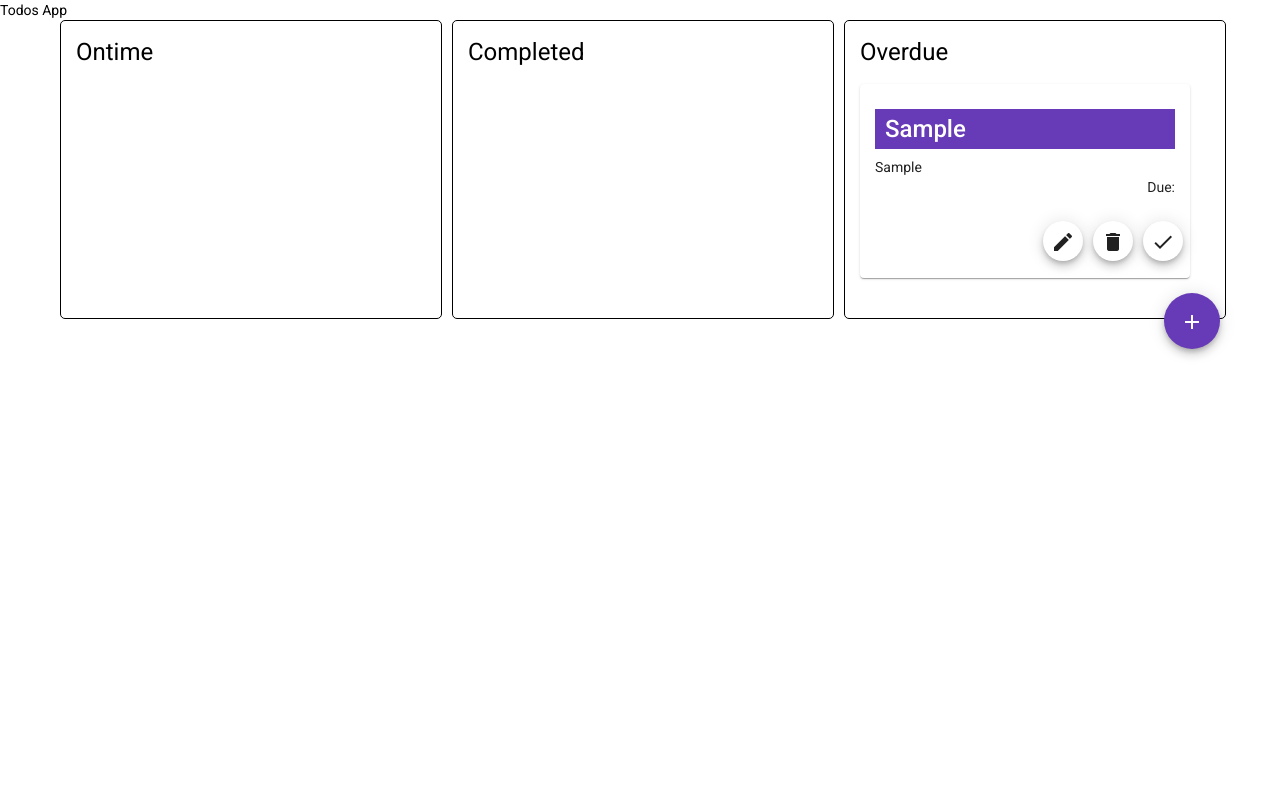
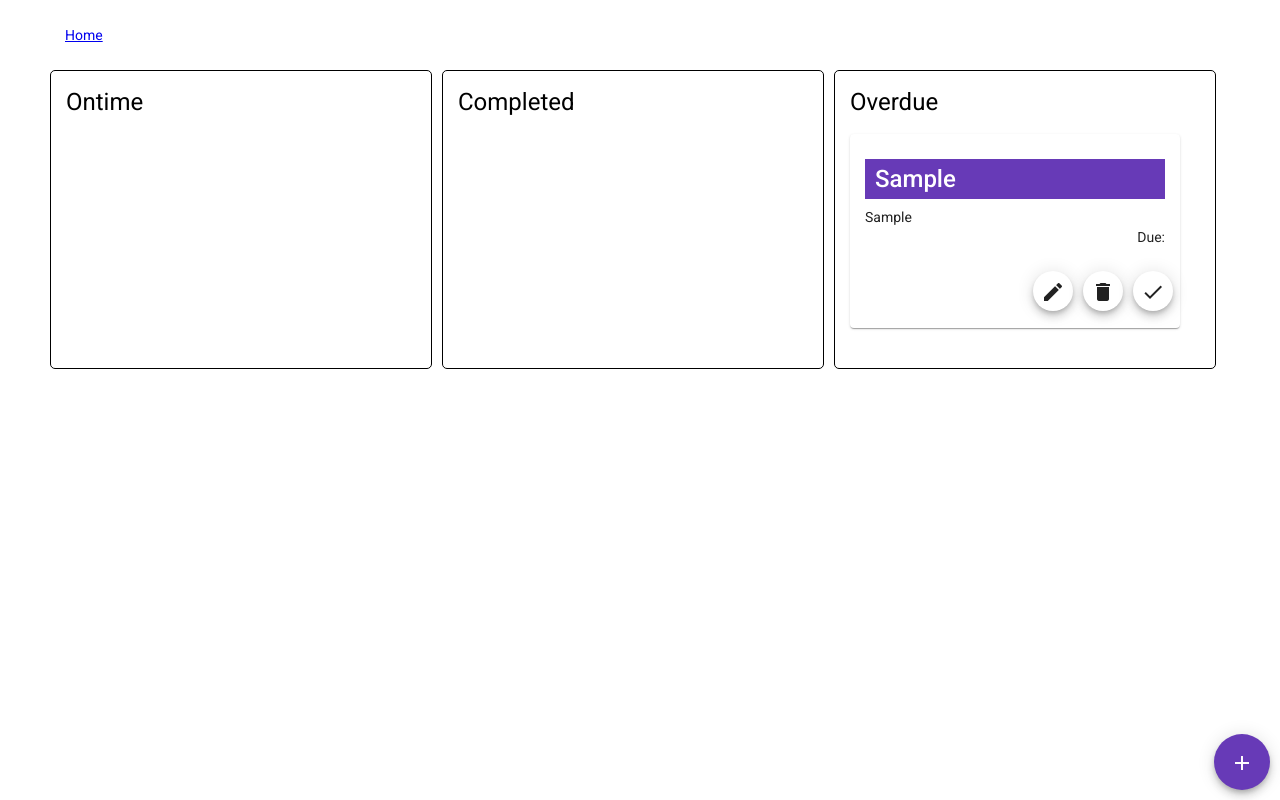
Before and after one commit to aabdou/todo, an Angular app: page /todo in a window 1280 px wide. Both pictures are taken after typing "Sample", "Sample", "Sample" into the empty fields and a click on the button "save". Built offline with nearby package versions, Linux system fonts and the light colour scheme.

Commit message:
style the board and the todo form

```diff
--- a/src/app/app.component.css
+++ b/src/app/app.component.css
@@ -0,0 +1,9 @@
+div {
+    max-width: 1200px;
+    margin: 0 auto;
+}
+
+nav {
+    min-height: 20px;
+    padding: 25px;
+}
--- a/src/app/app.component.html
+++ b/src/app/app.component.html
@@ -1,2 +1,6 @@
-<div>Todos App</div>
-<router-outlet></router-outlet>
+<div>
+    <nav>
+        <a routerLink=''>Home</a>
+    </nav>
+    <router-outlet></router-outlet>
+</div>
--- a/src/app/board/board.component.css
+++ b/src/app/board/board.component.css
@@ -1,5 +1,5 @@
 .container {
-    margin: 0 50px;
+    margin: 0 auto;
     display: flex;
     flex-direction: row;
     position: relative;
@@ -40,7 +40,7 @@ time {
 }
 
 .buttons {
-    position: absolute;
-    bottom: -30px;
+    position: fixed;
+    bottom: 10px;
     right: 10px;
 }
--- a/src/app/todo/todo.component.css
+++ b/src/app/todo/todo.component.css
@@ -7,3 +7,8 @@ form {
 .mat-form-field {
   width: 250px;
 }
+
+mat-card {
+  margin: 0 auto;
+  width: 300px;
+}
--- a/src/app/todo/todo.component.html
+++ b/src/app/todo/todo.component.html
@@ -1,3 +1,4 @@
+<mat-card>
     <form (submit) = "save()" *ngIf="todo">
         <mat-form-field appearance="standard">
             <mat-label>Title</mat-label>
@@ -20,4 +21,4 @@
             <mat-icon>save</mat-icon>
         </button>
     </form>
-<a routerLink="/todos">Todos</a>
+</mat-card>
--- a/src/styles.css
+++ b/src/styles.css
@@ -1,4 +1,4 @@
 @import '~normalize.css';
 @import "~@angular/material/prebuilt-themes/deeppurple-amber.css";
-html, body { height: 100%; max-width: 1300px;}
+html, body { height: 100%; }
 body { margin: 0; font-family: Roboto, "Helvetica Neue", sans-serif; }
```
Lines whose indentation alone changed are shown as unchanged.
